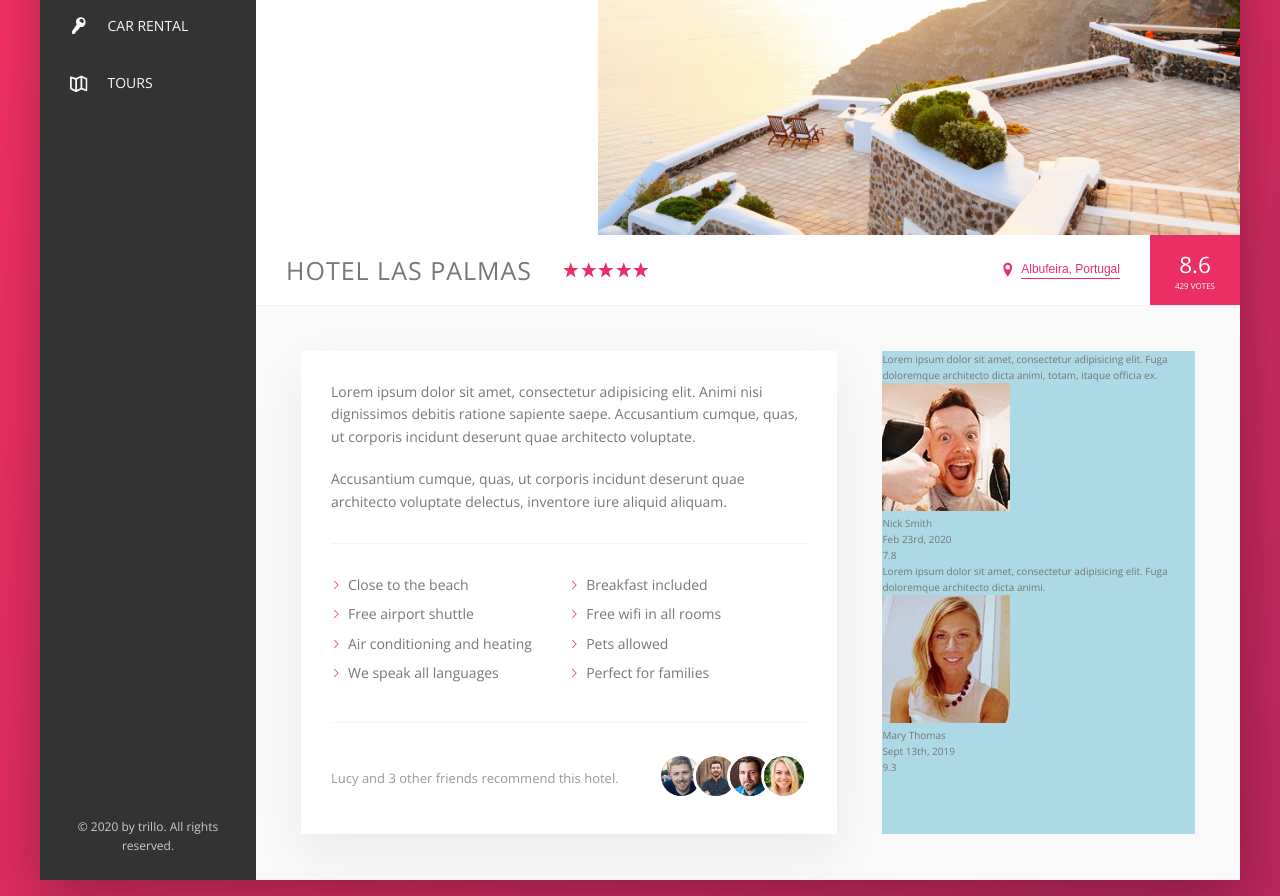
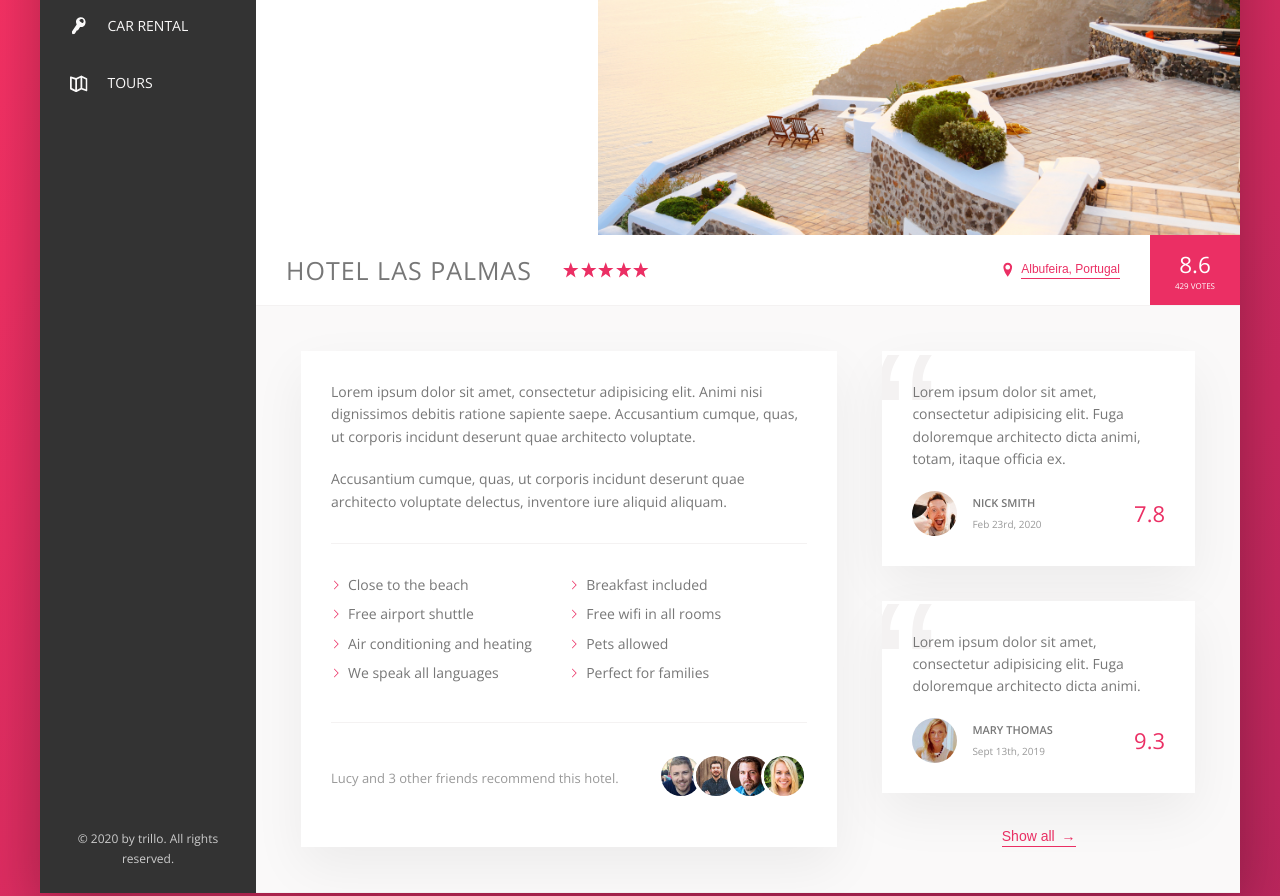
Before and after one commit to DaseulChun/trillo, a website: page index.html in a window 1280 px wide. Shown: the part 300-1196 px from the top of the page. Drawn offline with nearby package versions, Linux system fonts and the light colour scheme.

Commit message:
Complete the User Reviews Section -- quotation mark using ISOnum in CSS

```diff
--- a/index.html
+++ b/index.html
@@ -185,6 +185,7 @@
               <figure class="review">
                 <blockquote class="review__text">
                   Lorem ipsum dolor sit amet, consectetur adipisicing elit. Fuga doloremque architecto dicta animi.
+                </blockquote>
                 <figcaption class="review__user">
                   <img src="img/user-2.jpg" alt="User 2" class="review__photo">
                   <div class="review__user-box">
@@ -194,6 +195,10 @@
                   <div class="review__rating">9.3</div>
                 </figcaption>
               </figure>
+
+              <button class="btn-inline">
+                Show all <span>&rarr;</span>
+              </button>
             </div>
           </div>
         </main>
--- a/sass/_components.scss
+++ b/sass/_components.scss
@@ -281,8 +281,17 @@
   cursor: pointer;
   transition: all .2s;
 
+  & span {
+    margin-left: 3px;
+    transition: margin-left .2s;
+  }
+
   &:hover {
     color: var(--color-grey-dark-1);
+
+    span {
+      margin-left: 8px;
+    }
   }
 
   &:focus {
@@ -382,3 +391,67 @@
     }
   }
 }
+
+/////////////////////////////////
+// USER REVIEWS
+
+.review {
+  background-color:#fff;
+  box-shadow: var(--shadow-light);
+  padding: 3rem;
+  margin-bottom: 3.5rem;
+  position: relative;
+  overflow: hidden;
+
+  &__text {
+    margin-bottom: 2rem;
+    z-index: 10;
+    position: relative;
+  }
+
+  &__user {
+    display: flex;
+    align-items: center;
+  }
+
+  &__photo {
+    width: 4.5rem;
+    height: 4.5rem;
+    border-radius: 50%;
+    margin-right: 1.5rem;
+  }
+
+  &__user-box {
+    margin-right: auto;
+  }
+
+  &__user-name {
+    font-size: 1.1rem;
+    font-weight: 600;
+    text-transform: uppercase;
+    margin-bottom: .4rem;
+  }
+
+  &__user-date {
+    font-size: 1rem;
+    color: var(--color-grey-dark-3);
+  }
+
+  &__rating {
+    color: var(--color-primary);
+    font-size: 2.2rem;
+    font-weight: 300;
+  }
+
+  &::before {
+    content: "\201C";
+    position: absolute;
+    top: -2.75rem;
+    left: -1rem;
+    line-height: 1;
+    font-size: 20rem;
+    color: var(--color-grey-light-2);
+    font-family: sans-serif;
+    z-index: 1;
+  }
+}
--- a/sass/_layout.scss
+++ b/sass/_layout.scss
@@ -39,6 +39,7 @@
 }
 
 .detail {
+  font-size: 1.4rem;
   display: flex;
   padding: 4.5rem;
   background-color: var(--color-grey-light-1);
@@ -46,7 +47,6 @@
 }
 
 .description {
-  font-size: 1.4rem;
   background-color: #fff;
   box-shadow: var(--shadow-light);
   padding: 3rem;
@@ -56,6 +56,9 @@
 }
 
 .user-reviews {
-  background-color: lightblue;
   flex: 1;
+
+  display: flex;
+  flex-direction: column;
+  align-items: center;
 }
```
Also changed, not shown: css/style.css.
